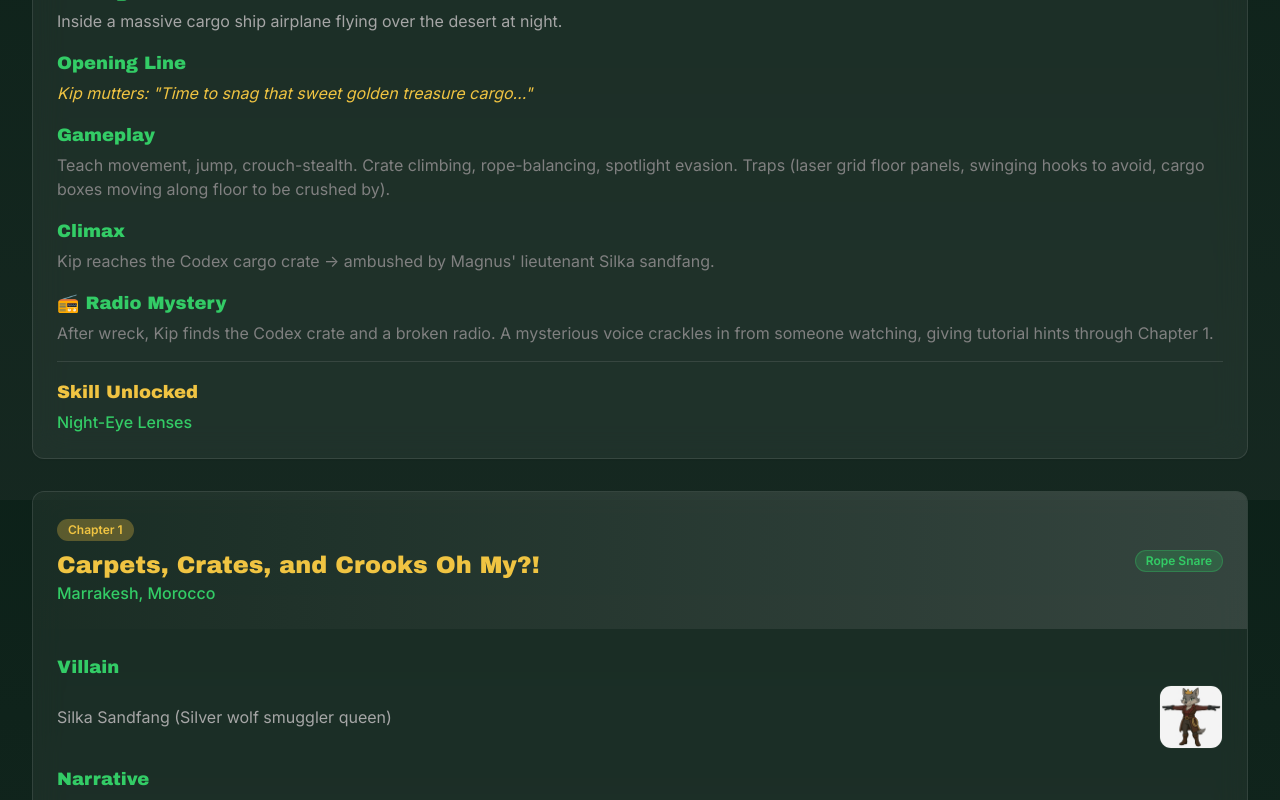
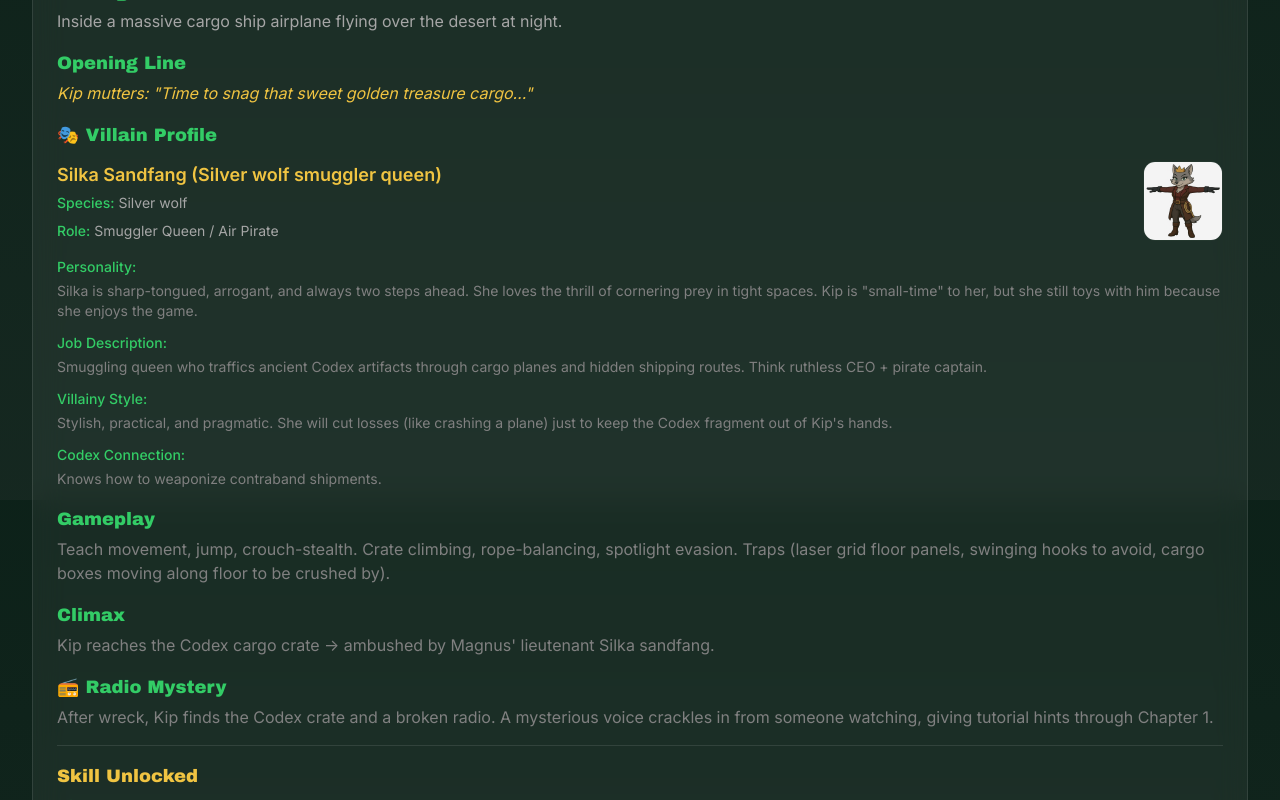
Before and after one commit to phoenixgoldz/kipcaper-showcase-site, a React (Vite) app: page /story in a window 1280 px wide. Shown: the part 1900-2700 px from the top of the page. Built offline with nearby package versions, Linux system fonts and the light colour scheme.

Commit message:
Add villain details to Story page

```diff
--- a/src/pages/Story.tsx
+++ b/src/pages/Story.tsx
@@ -54,6 +54,16 @@ const chapters = [
     openingLine: "Kip mutters: \"Time to snag that sweet golden treasure cargo…\"",
     gameplay: "Teach movement, jump, crouch-stealth. Crate climbing, rope-balancing, spotlight evasion. Traps (laser grid floor panels, swinging hooks to avoid, cargo boxes moving along floor to be crushed by).",
     climax: "Kip reaches the Codex cargo crate → ambushed by Magnus' lieutenant Silka sandfang.",
+    villain: "Silka Sandfang (Silver wolf smuggler queen)",
+    villainImage: "/lovable-uploads/c7104955-097a-4316-b2fb-090253d9fae1.png",
+    villainDetails: {
+      species: "Silver wolf",
+      role: "Smuggler Queen / Air Pirate",
+      personality: "Silka is sharp-tongued, arrogant, and always two steps ahead. She loves the thrill of cornering prey in tight spaces. Kip is \"small-time\" to her, but she still toys with him because she enjoys the game.",
+      jobDescription: "Smuggling queen who traffics ancient Codex artifacts through cargo planes and hidden shipping routes. Think ruthless CEO + pirate captain.",
+      villainryStyle: "Stylish, practical, and pragmatic. She will cut losses (like crashing a plane) just to keep the Codex fragment out of Kip's hands.",
+      codexTie: "Knows how to weaponize contraband shipments."
+    },
     villainBanter: "Quips at Kip, shoots the engines, and escapes via airlock parachute. Before jumping another quip at kip.",
     setpiece: "Kip sprints through chaos, dodges sliding crates, then Koala Slides on a dangling cable to the cockpit.",
     radioMystery: "After wreck, Kip finds the Codex crate and a broken radio. A mysterious voice crackles in from someone watching, giving tutorial hints through Chapter 1.",
@@ -66,6 +76,14 @@ const chapters = [
     location: "Marrakesh, Morocco",
     villain: "Silka Sandfang (Silver wolf smuggler queen)",
     villainImage: "/lovable-uploads/c7104955-097a-4316-b2fb-090253d9fae1.png",
+    villainDetails: {
+      species: "Silver wolf",
+      role: "Smuggler Queen / Air Pirate",
+      personality: "Same as prologue, but here she shows her true colors — fiercely territorial, paranoid about Kip sniffing around her smuggling network.",
+      jobDescription: "Runs a sprawling smuggling cartel disguised as a shipping/export business. Contraband crates are marked with Codex glyphs, tying her shipments to Magnus.",
+      villainryStyle: "Uses traps, tricks, and diversions. Boss fight emphasizes pulling ropes/chandeliers, crate puzzles, and dodging her whip-like snare weapon.",
+      skillFocus: "Rope Snare"
+    },
     skillUnlocked: "Rope Snare → pull crates, drop chandeliers, snag levers",
     narrative: "Kip emerges safe from wreckage among desert ruins and cargo debris. Uses radio hints to track contraband crates glowing with glyphs.",
     puzzles: "Night-Eye Lenses reveal hidden thief opportunities and thief routes. Contraband crates marked with glyphs tied to Silka's smuggling ring.",
@@ -79,6 +97,14 @@ const chapters = [
     location: "Manaus, Brazil (Amazon)",
     villain: "Don Croco (crocodile caiman mob boss)",
     villainImage: "/lovable-uploads/cbe2153c-efe2-42cd-91fc-b5d058d9788f.png",
+    villainDetails: {
+      species: "Crocodile (caiman mob boss)",
+      role: "Swamp Crime Boss",
+      personality: "A swaggering brute who pretends to be \"civilized,\" but his temper snaps easily. Loves to monologue, calling himself a \"businessman.\"",
+      jobDescription: "Mob boss who uses Codex tricks to flood the Amazon and extort villages into paying him tribute. He's part crocodile, part casino-style showman.",
+      villainryStyle: "Uses brute strength, swamp-based traps, and underlings to do his dirty work. Kip must use agility and rope/snare tricks to outwit him.",
+      skillFocus: "Bog Grapple"
+    },
     skillUnlocked: "Bog Grapple → hook across swamp mud, drag lightweight bridges",
     narrative: "Kip teams with Peeka after mistaking her for a rival thief. Together they expose Croco's Codex-flooded defenses.",
     puzzles: "Pull vine bridges into place. Snare swamp lanterns to misdirect guards.",
@@ -92,6 +118,14 @@ const chapters = [
     location: "Luxor, Egypt",
     villain: "Anubis Jackalton (jackal tomb raider)",
     villainImage: "/lovable-uploads/5d3a4fd5-773c-4e65-93d6-65d8a8f51e99.png",
+    villainDetails: {
+      species: "Jackal",
+      role: "Tomb Raider / Fake Archaeologist",
+      personality: "Obsessed, academic, and theatrical. Thinks he's the \"chosen guardian of the tombs\" but really he's just a Codex thief playing dress-up as a pharaoh's priest.",
+      jobDescription: "A tomb raider posing as an archaeologist. Sells stolen relics on the black market while hoarding Codex fragments for himself.",
+      villainryStyle: "Traps galore. Puzzles and riddles dominate the environment. Boss fight has him summoning sand shades and collapsing tombs.",
+      skillFocus: "Sand Shift"
+    },
     skillUnlocked: "Sand Shift → slip into sand/dust piles to evade and slide under gaps",
     narrative: "Kip & Peeka infiltrate cursed tombs. Anubis proves highly technical, pushing them to seek Tikka in Turkey.",
     puzzles: "Grapple crumbling bridges. Pull down counterweights to unlock doors.",
@@ -105,6 +139,14 @@ const chapters = [
     location: "Cappadocia, Turkey",
     villain: "Baron Talvik (owl sky-baron)",
     villainImage: "/lovable-uploads/734355f8-c7fa-468f-83f7-65233ff06838.png",
+    villainDetails: {
+      species: "Owl",
+      role: "Black-Market Auctioneer / Arms Dealer",
+      personality: "Cold, calculating, aristocratic. Speaks like a pompous noble. Believes himself untouchable above the rabble.",
+      jobDescription: "A black-market auctioneer and arms dealer, selling stolen Codex artifacts to the highest bidder. Uses underground caves as smuggling vaults.",
+      villainryStyle: "Air superiority — swooping attacks, wind gust traps, and henchmen with aerial gadgets. He fights from above while Kip uses stealth to ground him.",
+      skillFocus: "Wind Glider"
+    },
     skillUnlocked: "Wind Glider → koala glider suit to float and ride drafts",
     narrative: "Kip & Peeka meet Tikka while sabotaging Talvik's auction. Baron retaliates with underground auctions full of traps. Crew unites.",
     puzzles: "Slide under collapsing cave walls. Sneak through sand vents.",
@@ -118,6 +160,14 @@ const chapters = [
     location: "Johannesburg, South Africa",
     villain: "Mamba Noir (black mamba casino/poacher kingpin)",
     villainImage: "/lovable-uploads/716a1dd8-ab52-4b17-8aa2-4698fe57226d.png",
+    villainDetails: {
+      species: "Black Mamba snake",
+      role: "Casino Empire Owner / Poaching Kingpin",
+      personality: "Sleek, manipulative, and charismatic. Treats every encounter like a poker game. Loves gambling with other people's lives.",
+      jobDescription: "Runs a casino empire and a poaching operation on the side. His casino doubles as a vault for Codex treasures.",
+      villainryStyle: "Trickster, using illusions and traps. Boss fight is part con, part combat, requiring Kip and crew to spot the real Mamba among shadow decoys.",
+      skillFocus: "Shadow Decoy"
+    },
     skillUnlocked: "Shadow Decoy → Codex illusion to lure guards",
     narrative: "Crew stages a casino heist con, Ocean's 11–style. Full team rotation playable.",
     puzzles: "Glide across air ducts and ledges. Balance against air trap corridors in vault.",
@@ -131,6 +181,14 @@ const chapters = [
     location: "The Shattered Sanctuary (Indian Ocean)",
     villain: "Magnus (elephant warlord mastermind)",
     villainImage: "/lovable-uploads/259620bf-21b5-47d1-b0c0-e69d8557586f.png",
+    villainDetails: {
+      species: "Elephant",
+      role: "Warlord Mastermind",
+      personality: "Cunning, ruthless, and visionary. Unlike his lieutenants, he's not driven by greed alone — he wants the Codex for power and legacy.",
+      jobDescription: "Warlord mastermind who manipulates others to do his bidding. Each lieutenant was only a pawn in his Codex scheme.",
+      villainryStyle: "Uses every Codex trick mastered by the others, combining them into overwhelming challenges. His fortress is a living puzzle-box designed to break thieves.",
+      skillFocus: "Codex Synergy"
+    },
     skillUnlocked: "Codex Synergy → no new skill, but combine all previous powers",
     narrative: "Final island heist. Fortress puzzle-box built with Codex tricks. Magnus escapes in true Carmen Sandiego fashion, teasing sequel.",
     puzzles: "Night-Eye: glyph doors in lava tunnels. Rope Snare: chandeliers. Bog Grapple: swing magma chasms. Sand Shift: vents. Wind Glider: lava drafts. Shadow Decoy: lure guards into traps.",
@@ -296,19 +354,53 @@ const Story = () => {
 
                   {chapter.villain && (
                     <div>
-                      <h4 className="font-display text-lg text-mystic-green mb-1">Villain</h4>
-                      <div className="flex items-center gap-4">
-                        <p className="text-eucalyptus-mist flex-1">{chapter.villain}</p>
+                      <h4 className="font-display text-lg text-mystic-green mb-3">🎭 Villain Profile</h4>
+                      <div className="flex items-start gap-4 mb-4">
+                        <div className="flex-1">
+                          <h5 className="text-lg font-semibold text-treasure-gold mb-1">{chapter.villain}</h5>
+                          {chapter.villainDetails && (
+                            <div className="space-y-2 text-sm">
+                              <p><span className="text-mystic-green font-medium">Species:</span> <span className="text-eucalyptus-mist">{chapter.villainDetails.species}</span></p>
+                              <p><span className="text-mystic-green font-medium">Role:</span> <span className="text-eucalyptus-mist">{chapter.villainDetails.role}</span></p>
+                              {chapter.villainDetails.skillFocus && (
+                                <p><span className="text-mystic-green font-medium">Skill Focus:</span> <span className="text-treasure-gold">{chapter.villainDetails.skillFocus}</span></p>
+                              )}
+                            </div>
+                          )}
+                        </div>
                         {chapter.villainImage && (
                           <div className="flex-shrink-0">
                             <img
                               src={chapter.villainImage}
                               alt={chapter.villain}
-                              className="w-16 h-16 object-cover rounded-lg border border-border/30"
+                              className="w-20 h-20 object-cover rounded-lg border border-border/30"
                             />
                           </div>
                         )}
                       </div>
+
+                      {chapter.villainDetails && (
+                        <div className="space-y-3 text-sm">
+                          <div>
+                            <span className="text-mystic-green font-medium">Personality:</span>
+                            <p className="text-koala-grey mt-1">{chapter.villainDetails.personality}</p>
+                          </div>
+                          <div>
+                            <span className="text-mystic-green font-medium">Job Description:</span>
+                            <p className="text-koala-grey mt-1">{chapter.villainDetails.jobDescription}</p>
+                          </div>
+                          <div>
+                            <span className="text-mystic-green font-medium">Villainy Style:</span>
+                            <p className="text-koala-grey mt-1">{chapter.villainDetails.villainryStyle}</p>
+                          </div>
+                          {chapter.villainDetails.codexTie && (
+                            <div>
+                              <span className="text-mystic-green font-medium">Codex Connection:</span>
+                              <p className="text-koala-grey mt-1">{chapter.villainDetails.codexTie}</p>
+                            </div>
+                          )}
+                        </div>
+                      )}
                     </div>
                   )}
 
```
